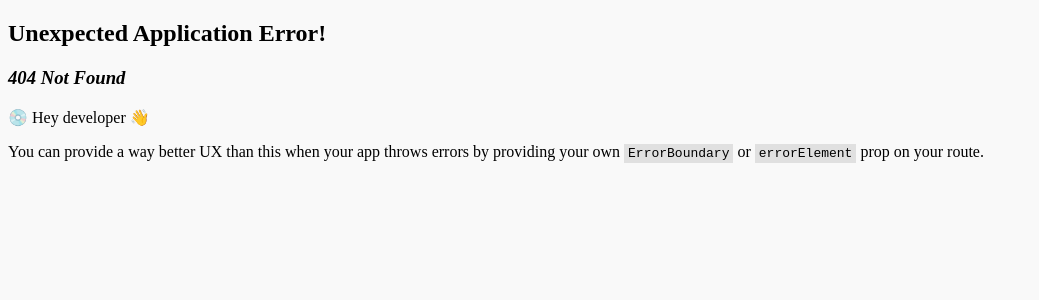
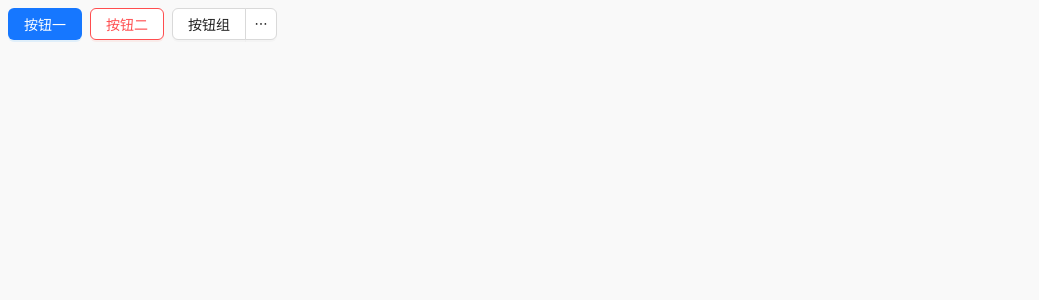
Before and after one commit to zhedh/cloudshop-ui, a React (Vite) app: page /button in a window 1280 px wide. Before the commit this address had no page. Shown: the top 300 px of the page, without its empty margins (0-1039 px from the left). Built offline with nearby package versions, Linux system fonts and the light colour scheme.

Commit message:
button组件

```diff
--- /dev/null
+++ b/example/components/Button.tsx
@@ -0,0 +1,65 @@
+import { Button } from '../../packages'
+import type { MenuProps } from 'antd'
+
+function App() {
+  const onMenuClick: MenuProps['onClick'] = (e) => {
+    console.log('click', e)
+  }
+  const items = [
+    {
+      label: '按钮一',
+      propsField: {
+        type: 'primary',
+        danger: false,
+      },
+
+      onClick: () => {
+        console.log('按钮一')
+      },
+    },
+    {
+      label: '按钮二',
+      onClick: () => {
+        console.log('按钮二')
+      },
+      propsField: {
+        danger: true,
+      },
+    },
+    {
+      label: '按钮组',
+      dropdown: true,
+      propsField: {
+        menu: {
+          items: [
+            {
+              key: '1',
+              label: '1st item',
+            },
+            {
+              key: '2',
+              label: '2nd item',
+            },
+            {
+              key: '3',
+              label: '3rd item',
+            },
+          ],
+          onClick: onMenuClick,
+        },
+      },
+    },
+  ]
+
+  return (
+    <Button
+      buttonProps={{ danger: false }}
+      spaceProps={{
+        wrap: true,
+      }}
+      items={items}
+    />
+  )
+}
+
+export default App
--- a/example/routes/index.tsx
+++ b/example/routes/index.tsx
@@ -4,6 +4,7 @@ import Card from '../components/Card'
 import Emoji from '../components/Emoji'
 import Loading from '../components/Loading'
 import LoadingContainer from '../components/LoadingContainer'
+import Button from '../components/Button'
 
 const routes = [
   {
@@ -30,6 +31,10 @@ const routes = [
     path: '/loading-container',
     element: <LoadingContainer />,
   },
+  {
+    path: '/button',
+    element: <Button />,
+  },
 
   // {
   //   path: '*',r
--- a/package.json
+++ b/package.json
@@ -1,7 +1,7 @@
 {
   "name": "cloudshop-ui",
   "private": false,
-  "version": "0.1.0",
+  "version": "0.1.1",
   "type": "module",
   "files": [
     "lib",
--- /dev/null
+++ b/packages/Button/Button.tsx
@@ -0,0 +1,60 @@
+import { Button as AntdButton, Space } from 'antd'
+import {
+  ButtonProps as AntdButtonProps,
+  Dropdown,
+  SpaceProps,
+  DropDownProps,
+} from 'antd'
+
+export interface ButtonProps {
+  items?: ColumnsProps[]
+  spaceProps?: SpaceProps
+  buttonProps?: AntdButtonProps
+}
+
+export interface ColumnsProps {
+  label?: JSX.Element | string
+  dropdown?: boolean
+  onClick?: () => unknown
+  propsField?: AntdButtonProps | DropDownProps
+}
+
+function Button(props: ButtonProps): any {
+  const { items } = props
+
+  const clickHandle = (item: ColumnsProps) => {
+    item?.onClick && item?.onClick()
+  }
+
+  return (
+    <Space {...props.spaceProps}>
+      {items?.map((i, index: number) =>
+        !i?.dropdown ? (
+          <AntdButton
+            onClick={() => {
+              clickHandle(i)
+            }}
+            key={index}
+            {...props.buttonProps}
+            {...i?.propsField}
+          >
+            {i?.label}
+          </AntdButton>
+        ) : (
+          <Dropdown.Button
+            onClick={() => {
+              clickHandle(i)
+            }}
+            key={index}
+            {...props.buttonProps}
+            {...i?.propsField}
+          >
+            {i?.label}
+          </Dropdown.Button>
+        )
+      )}
+    </Space>
+  )
+}
+
+export default Button
--- /dev/null
+++ b/packages/Button/index.ts
@@ -0,0 +1,6 @@
+import Button, { ColumnsProps, ButtonProps } from './Button'
+
+export type { ColumnsProps, ButtonProps }
+
+export { Button }
+export default Button
--- a/packages/index.ts
+++ b/packages/index.ts
@@ -5,3 +5,4 @@ export * from './Emoji'
 export * from './ListModal'
 export * from './ListSearch'
 export * from './Loading'
+export * from './Button'
```
Also changed, not shown: 5 other files (tests, documents, lock files or other folders).
